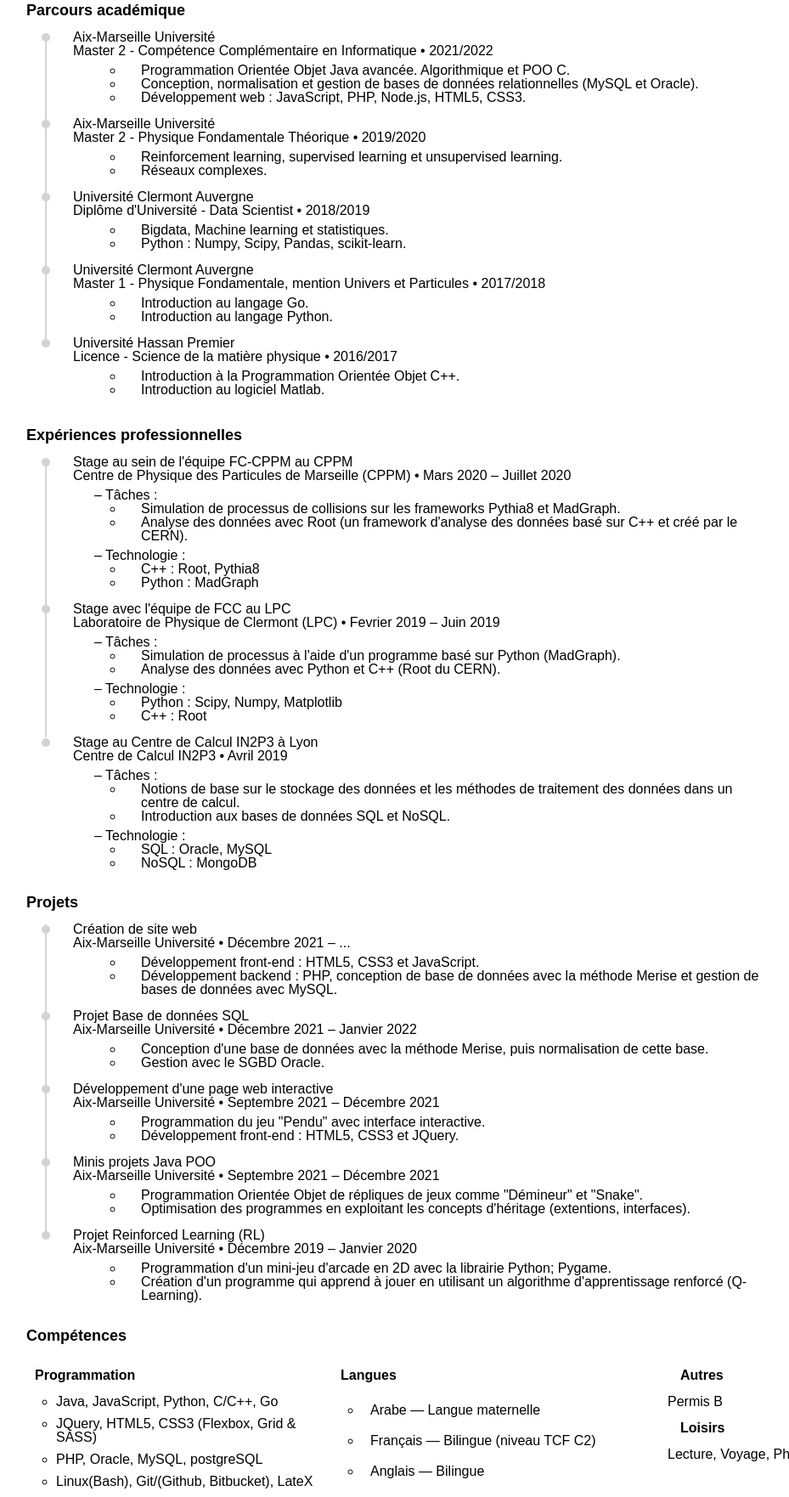
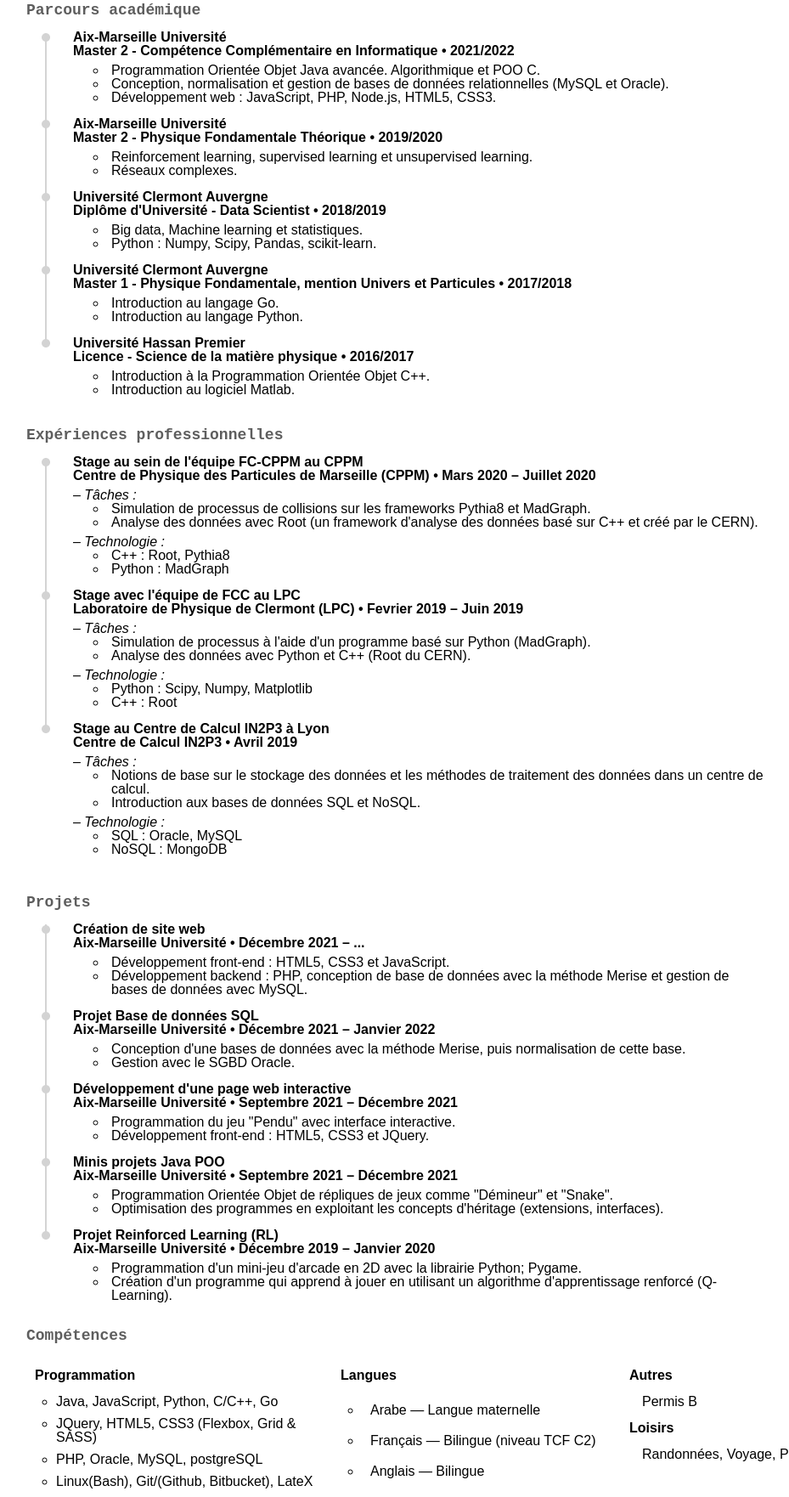
Before and after one commit to MoHilali/Mouad-Hilali-Resume, a plain HTML site: page CV_mo.html in a window 1280 px wide. Shown: the part 302-2064 px from the top of the page at 85% size, without its empty margins (21-950 px from the left). Drawn offline with Linux system fonts and the light colour scheme.

Commit message:
correction orthographe, changement de couleur pour les grands titres, taches et technologie en italique, modification du padding des sous listes

```diff
--- a/CV_mo.css
+++ b/CV_mo.css
@@ -63,8 +63,7 @@
      left: 260px;
      color: white;
      font-size: 30px;
-     font-weight: normal;
-     font-family: sans-serif;
+     font-family: "Helvetica", sans-serif;
 }
 
 #intro {
@@ -75,12 +74,6 @@
      font-family: sans-serif;
      text-align: justify;
      color: white;
-}
-
-.sectionTitles{
-     font-weight: bold;
-     font-size: 18px;
-     padding-left: 30px;
 }
 
 #lineed {
@@ -104,7 +97,7 @@
 #lineexp {
      position: absolute;
      width: 2px;
-     height: 325px;
+     height: 315px;
      top: 845px;
      left: 74px;
      background-color: rgb(212, 212, 212);
@@ -171,10 +164,14 @@
 #hobbies {
      position: absolute;
      top: inherit;
-     left: 800px;
+     left: 740px;
      width: 370px;
      font-family: sans-serif;
      color: black;
+}
+
+#hobbies span {
+     padding: 30px;
 }
 
 p{
@@ -187,19 +184,30 @@ img.idpic {
      border-radius: 50%;
 }
 
+.sectionTitles{
+     font-weight: bold;
+     font-size: 18px;
+     font-family: monospace;
+     padding-left: 30px;
+     color: rgb(94, 94, 94);
+}
+
+.subTitle{
+     font-weight: 550;
+}
+
+.sublist span {
+     font-style: oblique;
+}
+
 p.competence{
      font-weight: bold;
 }
 
 li.competence {
+     list-style: circle;
      padding-bottom: 10px;
-     list-style: circle;
      margin-left: 40px;
-}
-
-li span {
-     position: relative;
-     left: 25px;
 }
 
 ul.mainlist {
@@ -214,8 +222,8 @@ ul.mainlist {
 
 .mainlist li li {
      list-style: circle;
-     margin-left: 60px;
-     padding-bottom: 0px;
+     margin-left: 40px;
+     padding: 0px 5px;
 }
 
 .sublist{
--- a/CV_mo.html
+++ b/CV_mo.html
@@ -38,8 +38,7 @@
                <p class="sectionTitles">Parcours académique</p>
                <ul class="mainlist">
                     <li>
-                         Aix-Marseille Université
-                         <div class=""> Master 2 - Compétence Complémentaire en Informatique • 2021/2022 </div>
+                         <div class="subTitle"> Aix-Marseille Université <br> Master 2 - Compétence Complémentaire en Informatique • 2021/2022 </div>
                          <div class="sublist">
                               <ul>
                                    <li> Programmation Orientée Objet Java avancée. Algorithmique et POO C.</li>
@@ -50,8 +49,8 @@
                     </li>
 
                     <li>
-                         Aix-Marseille Université
-                         <div> Master 2 - Physique Fondamentale Théorique • 2019/2020 </div>
+
+                         <div class="subTitle"> Aix-Marseille Université <br> Master 2 - Physique Fondamentale Théorique • 2019/2020 </div>
                          <div class="sublist">
                               <ul>
                                    <li> Reinforcement learning, supervised learning et unsupervised learning. </li>
@@ -61,19 +60,18 @@
                     </li>
 
                     <li>
-                         Université Clermont Auvergne
-                         <div> Diplôme d'Université - Data Scientist • 2018/2019 </div>
+
+                         <div class="subTitle">Université Clermont Auvergne <br> Diplôme d'Université - Data Scientist • 2018/2019 </div>
                          <div class="sublist">
                               <ul>
-                                   <li> Bigdata, Machine learning et statistiques.</li>
+                                   <li> Big data, Machine learning et statistiques.</li>
                                    <li> Python : Numpy, Scipy, Pandas, scikit-learn.</li>
                               </ul>
                          </div>
                     </li>
 
                     <li>
-                         Université Clermont Auvergne
-                         <div> Master 1 - Physique Fondamentale, mention Univers et Particules • 2017/2018 </div>
+                         <div class="subTitle"> Université Clermont Auvergne <br> Master 1 - Physique Fondamentale, mention Univers et Particules • 2017/2018 </div>
                          <div class="sublist">
                               <ul>
                                    <li> Introduction au langage Go.</li>
@@ -83,8 +81,8 @@
                     </li>
 
                     <li>
-                         Université Hassan Premier
-                         <div> Licence - Science de la matière physique • 2016/2017 </div>
+
+                         <div class="subTitle"> Université Hassan Premier <br> Licence - Science de la matière physique • 2016/2017 </div>
                          <div class="sublist">
                               <ul>
                                    <li> Introduction à la Programmation Orientée Objet C++.</li>
@@ -102,8 +100,7 @@
                <p class="sectionTitles">Expériences professionnelles</p>
                <ul class="mainlist">
                     <li>
-                         Stage au sein de l'équipe FC-CPPM au CPPM
-                         <div>Centre de Physique des Particules de Marseille (CPPM) • Mars 2020 – Juillet 2020</div>
+                         <div class="subTitle"> Stage au sein de l'équipe FC-CPPM au CPPM <br> Centre de Physique des Particules de Marseille (CPPM) • Mars 2020 – Juillet 2020</div>
                          <div class="sublist">
                               <span> – Tâches :</span>
                               <ul>
@@ -122,10 +119,7 @@
                     </li>
 
                     <li>
-                         Stage avec l'équipe de FCC au LPC
-                         <div>
-                              Laboratoire de Physique de Clermont (LPC) • Fevrier 2019 – Juin 2019
-                         </div>
+                         <div class="subTitle"> Stage avec l'équipe de FCC au LPC <br> Laboratoire de Physique de Clermont (LPC) • Fevrier 2019 – Juin 2019 </div>
                          <div class="sublist">
                               <span> – Tâches : </span>
                               <ul>
@@ -143,9 +137,7 @@
                     </li>
 
                     <li>
-                         Stage au Centre de Calcul IN2P3 à Lyon
-                         <div>
-                              Centre de Calcul IN2P3 • Avril 2019
+                         <div class="subTitle">Stage au Centre de Calcul IN2P3 à Lyon <br> Centre de Calcul IN2P3 • Avril 2019
                          </div>
                          <div class="sublist">
                               <span> – Tâches :</span>
@@ -172,9 +164,7 @@
                <p class="sectionTitles">Projets</p>
                <ul class="mainlist">
                     <li>
-                         Création de site web
-                         <div>
-                              Aix-Marseille Université • Décembre 2021 – ...
+                         <div class="subTitle"> Création de site web <br> Aix-Marseille Université • Décembre 2021 – ...
                          </div>
                          <div>
                               <ul class="sublist">
@@ -185,22 +175,19 @@
                     </li>
 
                     <li>
-                         Projet Base de données SQL
-                         <div>
-                              Aix-Marseille Université • Décembre 2021 – Janvier 2022
+                         <div class="subTitle"> Projet Base de données SQL <br> Aix-Marseille Université • Décembre 2021 – Janvier 2022
                          </div>
                          <div>
                               <ul class="sublist">
-                                   <li> Conception d'une base de données avec la méthode Merise, puis normalisation de cette base.</li>
+                                   <li> Conception d'une bases de données avec la méthode Merise, puis normalisation de cette base.</li>
                                    <li> Gestion avec le SGBD Oracle.</li>
                               </ul>
                          </div>
                     </li>
 
                     <li>
-                         Développement d'une page web interactive
-                         <div>
-                              Aix-Marseille Université • Septembre 2021 – Décembre 2021
+
+                         <div class="subTitle"> Développement d'une page web interactive <br> Aix-Marseille Université • Septembre 2021 – Décembre 2021
                          </div>
                          <div>
                               <ul class="sublist">
@@ -211,22 +198,19 @@
                     </li>
 
                     <li>
-                         Minis projets Java POO
-                         <div>
-                              Aix-Marseille Université • Septembre 2021 – Décembre 2021
+
+                         <div class="subTitle"> Minis projets Java POO <br> Aix-Marseille Université • Septembre 2021 – Décembre 2021
                          </div>
                          <div>
                               <ul class="sublist">
                                    <li> Programmation Orientée Objet de répliques de jeux comme "Démineur" et "Snake". </li>
-                                   <li> Optimisation des programmes en exploitant les concepts d'héritage (extentions, interfaces). </li>
+                                   <li> Optimisation des programmes en exploitant les concepts d'héritage (extensions, interfaces). </li>
                               </ul>
                          </div>
                     </li>
 
                     <li>
-                         Projet Reinforced Learning (RL)
-                         <div>
-                              Aix-Marseille Université • Décembre 2019 – Janvier 2020
+                         <div class="subTitle"> Projet Reinforced Learning (RL) <br> Aix-Marseille Université • Décembre 2019 – Janvier 2020
                          </div>
                          <div>
                               <ul class="sublist">
@@ -265,14 +249,10 @@
 
                <div id="hobbies">
                     <p class="competence">Autres</p>
-                    <ul>
-                         <li>Permis B</li>
-                    </ul>
+                    <span> Permis B</span>
 
                     <p class="competence">Loisirs</p>
-                    <ul>
-                         <li>Lecture, Voyage, Photographie.</li>
-                    </ul>
+                    <span>Randonnées, Voyage, Photographie.</span>
                </div>
           </ul>
      </div>
```
